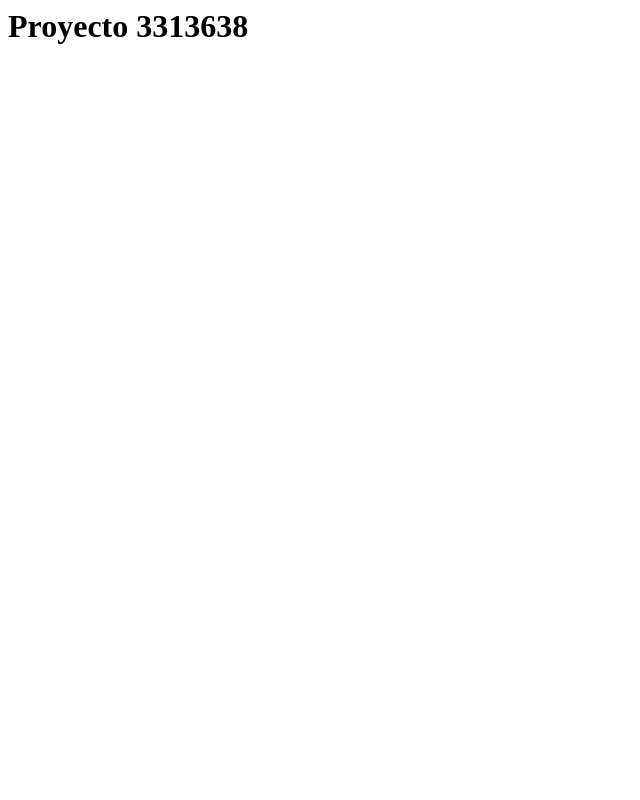
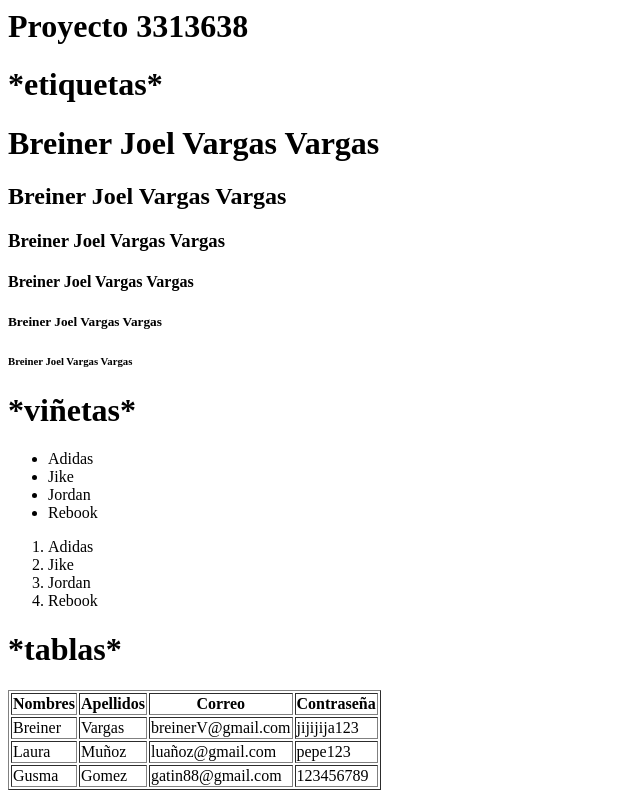
Before and after one commit to BreinerJ23/Proyecto3313638, a plain HTML site: page index.html in a window 1280 px wide. Shown: the whole page, without its empty margins (0-640 px from the left). Drawn offline with Linux system fonts and the light colour scheme.

Commit message:
actualiza el index hasta tablas

```diff
--- a/index.html
+++ b/index.html
@@ -1 +1,64 @@
-<h1>Proyecto 3313638</h1>
+<h1></h1>
+<!DOCTYPE html>
+<html lang="en">
+<head>
+    <meta charset="UTF-8">
+    <meta name="viewport" content="width=device-width, initial-scale=1.0">
+    <title>3313638</title>
+</head>
+<body>
+    <h1>Proyecto 3313638</h1>
+    <h1>*etiquetas*</h1>
+    <h1>Breiner Joel Vargas Vargas</h1>
+    <h2>Breiner Joel Vargas Vargas</h2>
+    <h3>Breiner Joel Vargas Vargas</h3>
+    <h4>Breiner Joel Vargas Vargas</h4>
+    <h5>Breiner Joel Vargas Vargas</h5>
+    <h6>Breiner Joel Vargas Vargas</h6>
+
+    <h1>*viñetas*</h1>
+    <ul>
+        <li>Adidas</li>
+        <li>Jike</li>
+        <li>Jordan</li>
+        <li>Rebook</li>
+    </ul>
+
+    <ol>
+        <li>Adidas</li>
+        <li>Jike</li>
+        <li>Jordan</li>
+        <li>Rebook</li>
+    </ol>
+
+    <h1>*tablas*</h1>
+    <table border="1">
+        <tr>
+            <th>Nombres</th>
+            <th>Apellidos</th>
+            <th>Correo</th>
+            <th>Contraseña</th>
+        </tr>
+        <tr>
+            <td>Breiner</td>
+            <td>Vargas</td>
+            <td>breinerV@gmail.com</td>
+            <td>jijijija123</td>
+        </tr>
+        <tr>
+            <td>Laura</td>
+            <td>Muñoz</td>
+            <td>luañoz@gmail.com</td>
+            <td>pepe123</td>
+        </tr>
+        <tr>
+            <td>Gusma</td>
+            <td>Gomez</td>
+            <td>gatin88@gmail.com</td>
+            <td>123456789</td>
+        </tr>
+
+    </table>
+
+</body>
+</html>
```
